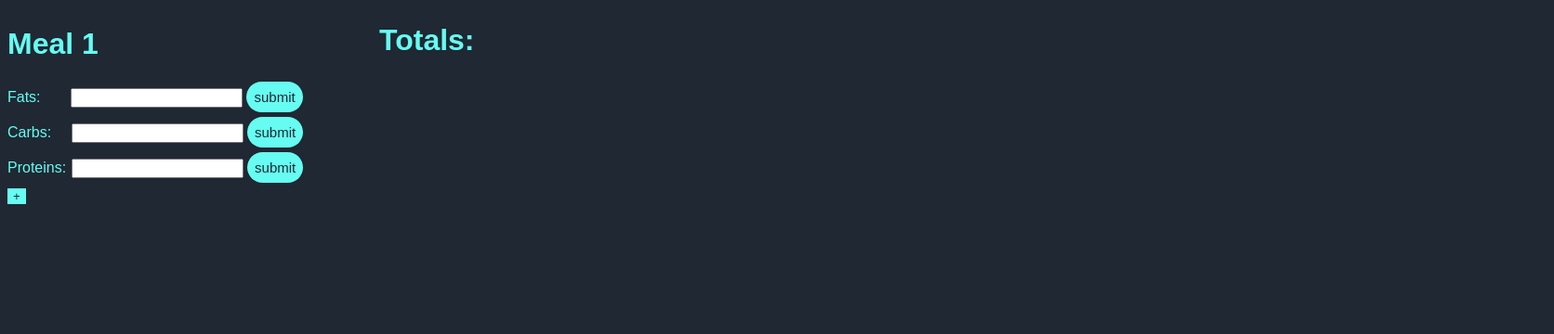
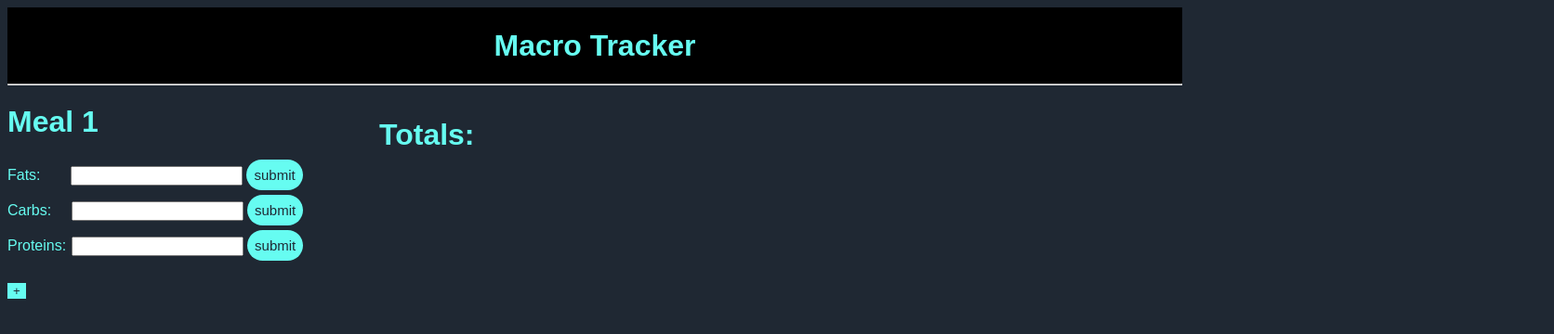
Before and after one commit to CalorieTracker69/CalorieTracker, a plain HTML site: page index.html in a window 1280 px wide. Shown: the whole page at 93% size, 1672 px wide, since content can reach past the window. Drawn offline with Linux system fonts and the light colour scheme.

Commit message:
Add files via upload

```diff
--- a/index.html
+++ b/index.html
@@ -7,7 +7,13 @@
     <link rel="stylesheet" href="styles.css">
 </head>
 <body>
-
+    <header>
+        <div id="headerDiv">
+            <h1>Macro Tracker</h1>
+            <hr>
+        </div>
+    </header>
+    <main>
         <div id="Meal1">
             <h1 id="myH1">Meal 1</h1>
 
@@ -64,6 +70,7 @@
             <h3 id="totalCarbs"></h3>
             <h3 id="totalProteins"></h3>
         </div>
+    </main>
     <script src="index.js"></script>
 </body>
 </html>
--- a/styles.css
+++ b/styles.css
@@ -27,7 +27,7 @@ button {
 #proteins, #proteins2, #proteins3 {
     margin-right: 1px;
 }
-#Meal1, #totalDiv {
+#Meal1, #totalDiv, {
     display: inline-block;
 }
 #totalDiv {
@@ -36,3 +36,8 @@ button {
     left: 400px;
     padding-right: 150px;
 }
+#headerDiv {
+    background-color: black;
+    text-align: center;
+    padding-top: 2px;
+}
```
Lines whose indentation alone changed are shown as unchanged.
